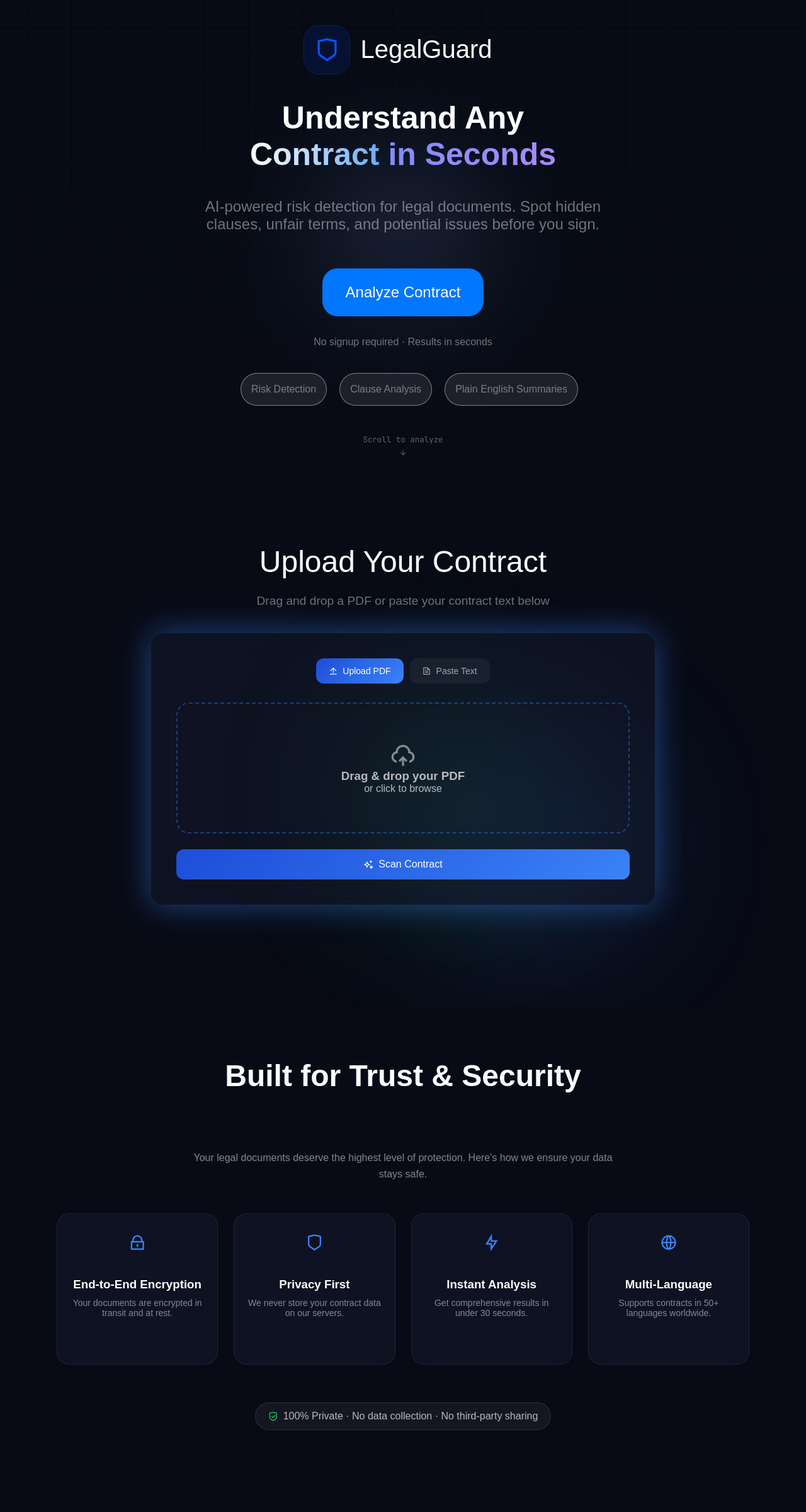
After one commit to AaryaMahajan09/LegalGuard, a Flask app: page /home in a window 1280 px wide. The commit adds this page. Shown: the whole page at 63% size. Run offline with Flask 3, Linux system fonts and the light colour scheme; some libraries are stand-ins or nearby versions.

Commit message:
Full UI rework

```diff
--- a/app.py
+++ b/app.py
@@ -52,6 +52,11 @@ def upload():
     return render_template("result.html", report=report)
 
 
+@app.route("/home")
+def home():
+    return render_template("home.html")
+
+
 if __name__ == "__main__":
     # debug=True auto-reloads on file changes during development
     app.run(debug=True, port=5000)
--- a/static/style.css
+++ b/static/style.css
@@ -2,7 +2,7 @@
    LegalGuard — style.css
    Font: Syne (display) + JetBrains Mono (code) + Inter (body)
    ============================================================ */
-
+/*
 :root {
     --bg:        #080c14;
     --bg2:       #0d1424;
@@ -26,7 +26,7 @@
     --shadow:    0 24px 60px rgba(0,0,0,0.5);
 }
 
-*, *::before, *::after { box-sizing: border-box; margin: 0; padding: 0; }
+*, *::before, *::after { box-sizing: border-box; margin: 0; padding: 0; } */
 
 html { scroll-behavior: smooth; }
 
--- /dev/null
+++ b/static/style1.css
@@ -0,0 +1,395 @@
+*{
+margin:0;
+padding:0;
+box-sizing:border-box;
+}
+
+html,body{
+width:100%;
+height:100%;
+color:white;
+font-family: Arial, Helvetica, sans-serif;
+background:#080b16;
+}
+
+.flex{
+display:flex;
+}
+
+#center{
+    display:flex;
+    justify-content: center;
+}
+
+a {
+    text-decoration: none;
+}
+
+.hero {
+    height: 100vh;
+
+    background:
+        linear-gradient(rgba(2, 8, 23, 0.196), #080b16),
+        url("img/bg_img1.png");
+
+    background-size: cover;
+    background-position: center;
+}
+
+#upload{
+    height: 100vh;
+}
+.blank1{
+    height: 5vh;
+}
+
+.logo i{
+    font-size: 5vh;
+    background-color: rgb(5, 17, 48);
+    padding: 2vh;
+    border-radius: 3vh;
+    border-style: solid;
+    border-color: rgb(15, 34, 84);
+    border-width: 1px;
+    color: rgb(13, 82, 255);
+}
+.logo p{
+    font-size: 5vh;
+    padding: 2vh;
+}
+.head{
+    font-size: 50px;
+    padding: 5vh;
+    font-weight: 800;
+    text-align:center;
+    padding-bottom: 0;
+}
+
+.gradient-text {
+    background: linear-gradient(90deg, #ffffff 0%, #6aabf7 100%);
+    -webkit-background-clip: text;
+    -webkit-text-fill-color: transparent;
+    background-clip: text;
+}
+
+.gradient-text-purple {
+    background: linear-gradient(90deg, #818cf8 0%, #a78bfa 100%);
+    -webkit-background-clip: text;
+    -webkit-text-fill-color: transparent;
+    background-clip: text;
+}
+
+.definition{
+    font-size:x-large;
+    color: rgba(255, 255, 255, 0.425);
+}
+
+.definition p{
+    text-align: center;
+    width: 50vw;
+    padding-top: 5vh;
+    padding-bottom: 5vh;
+}
+
+.cta-btn{
+    padding: 3vh;
+    margin: 2vh;
+    background-color: rgb(0, 119, 254);
+    width: 20vw;
+    font-size: x-large;
+    color: white;
+    border-radius: 3vh;
+}
+
+.cta-btn:hover{
+    background-color: rgb(0, 98, 210);
+}
+
+.line{
+    color: rgba(255, 255, 255, 0.425);
+    padding-top: 2vh;
+    padding-bottom: 5vh;
+}
+
+.hero-tag{
+    padding-top: 5vh;
+}
+
+.tag{
+    padding: 2vh;
+    color: rgba(255, 255, 255, 0.425);
+    border-style: solid;
+    border-color: rgba(255, 255, 255, 0.425);
+    background-color: rgba(255, 255, 255, 0.087);
+    border-radius: 5vh;
+    border-width: 1px;
+    margin-left: 20px;
+}
+
+.scroll-hint {
+    padding-top: 5vh;
+    display: flex;
+    flex-direction: column;
+    align-items: center;
+    gap: 6px;
+    font-size: 0.78rem;
+    color: rgba(255, 255, 255, 0.425);
+    font-family: 'JetBrains Mono', monospace;
+    animation: bounce 2s ease-in-out infinite;
+}
+
+@keyframes bounce {
+    0%, 100% {
+        transform: translateY(0);
+        opacity: 0.6;
+    }
+    50% {
+        transform: translateY(8px);
+        opacity: 1;
+    }
+}
+
+.head2{
+    font-size: 6vh;
+    padding: 3vh;
+}
+
+.text{
+    font-size: larger;
+    color: rgba(255, 255, 255, 0.425);
+    padding-bottom: 5vh;
+}
+
+.upload-section {
+    position: relative;
+    overflow: hidden;
+}
+
+
+.upload-container {
+    width: min(90%, 800px);
+    margin: auto;
+    padding: 40px;
+    border-radius: 20px;
+
+    background: rgba(20, 26, 47, 0.5);
+    backdrop-filter: blur(20px);
+
+    box-shadow: 0 0 50px rgba(59, 131, 246, 0.498);
+}
+
+
+.toggle {
+    display: flex;
+    justify-content: center;
+    gap: 10px;
+    margin-bottom: 30px;
+}
+
+.toggle button {
+    padding: 12px 20px;
+    border-radius: 12px;
+    border: none;
+    background: rgba(255,255,255,0.05);
+    color: rgba(255,255,255,0.6);
+    cursor: pointer;
+    font-size: 14px;
+
+    display: flex;
+    align-items: center;
+    gap: 8px;
+}
+
+
+.toggle .active {
+    background: linear-gradient(135deg, #1d4ed8, #3b82f6);
+    color: white;
+}
+
+
+.upload-box {
+    border: 2px dashed rgba(59, 130, 246, 0.4);
+    border-radius: 20px;
+
+    padding: 60px 20px;
+    text-align: center;
+
+    color: rgba(255,255,255,0.7);
+
+    transition: 0.3s;
+}
+
+
+.upload-box .icon {
+    font-size: 40px;
+    margin-bottom: 10px;
+    opacity: 0.7;
+}
+
+
+.upload-box:hover {
+    border-color: #3b82f6;
+    background: rgba(59, 130, 246, 0.05);
+}
+
+
+.scan-btn {
+    width: 100%;
+    margin-top: 25px;
+    padding: 15px;
+
+    border-radius: 12px;
+    border: none;
+
+    background: linear-gradient(135deg, #1d4ed8, #3b82f6);
+    color: white;
+
+    font-size: 16px;
+    cursor: pointer;
+
+    display: flex;
+    justify-content: center;
+    align-items: center;
+    gap: 8px;
+
+    transition: 0.3s;
+}
+
+
+.scan-btn:hover {
+    transform: translateY(-2px);
+    box-shadow: 0 4px 20px rgba(59, 130, 246, 0.3);
+}
+
+.bg-blur {
+    position: absolute;
+    width: 400px;
+    height: 400px;
+
+    background: radial-gradient(circle, #22c55e, transparent 60%);
+    filter: blur(120px);
+    opacity: 0.5;
+
+    animation: move1 12s infinite alternate ease-in-out;
+}
+
+.blur2 {
+    background: radial-gradient(circle, #3b82f6, transparent 60%);
+    animation: move2 14s infinite alternate ease-in-out;
+}
+
+@keyframes move1 {
+    0% { top: 10%; left: 10%; }
+    100% { top: 50%; left: 60%; }
+}
+
+@keyframes move2 {
+    0% { top: 60%; left: 70%; }
+    100% { top: 20%; left: 30%; }
+}
+
+#pasteArea {
+    display: none;
+    width: 100%;
+    height: 200px;
+
+    margin-top: 20px;
+    padding: 15px;
+
+    border-radius: 12px;
+    border: 1px solid rgba(255,255,255,0.1);
+
+    background: rgba(20, 26, 47, 0.6);
+    color: white;
+
+    resize: none;
+}
+
+.security {
+    padding: 80px 20px;
+    text-align: center;
+    position: relative;
+    height: 100vh;
+}
+
+
+.security h2 {
+    font-size: clamp(28px, 4vw, 48px);
+    margin-bottom: 10px;
+    padding-bottom: 10vh;
+}
+
+
+.subtitle {
+    color: rgba(255,255,255,0.5);
+    max-width: 700px;
+    margin: auto;
+    margin-bottom: 50px;
+    line-height: 1.6;
+}
+
+.cards {
+    display: grid;
+    grid-template-columns: repeat(auto-fit, minmax(220px, 1fr));
+    gap: 25px;
+    max-width: 1100px;
+    height: 30vh;
+    margin: auto;
+}
+
+/* CARD */
+.card {
+    padding: 30px 20px;
+    border-radius: 20px;
+
+    background: rgba(20, 26, 47, 0.5);
+    backdrop-filter: blur(20px);
+
+    border: 1px solid rgba(255,255,255,0.08);
+
+    transition: 0.3s;
+}
+
+/* ICON */
+.card .icon {
+    font-size: 28px;
+    color: #3b82f6;
+}
+
+/* TEXT */
+.card h3 {
+    margin-bottom: 10px;
+    padding-top: 5vh;
+}
+
+.card p {
+    color: rgba(255,255,255,0.5);
+    font-size: 14px;
+}
+
+/* HOVER EFFECT */
+.card:hover {
+    transform: translateY(-5px);
+    box-shadow: 0 20px 40px rgba(59, 130, 246, 0.15);
+}
+
+/* BADGE */
+.badge {
+    margin-top: 60px;
+    display: inline-flex;
+    align-items: center;
+    gap: 8px;
+
+    padding: 12px 20px;
+    border-radius: 50px;
+
+    background: rgba(255,255,255,0.05);
+    color: rgba(255,255,255,0.7);
+
+    border: 1px solid rgba(255,255,255,0.1);
+}
+
+/* ICON IN BADGE */
+.badge i {
+    color: #22c55e;
+}
--- /dev/null
+++ b/templates/home.html
@@ -0,0 +1,156 @@
+<!DOCTYPE html>
+<html lang="en">
+<head>
+    <meta charset="UTF-8">
+    <meta name="viewport" content="width=device-width, initial-scale=1.0">
+    <title>LegalGuard | AI Contract Auditor</title>
+    <link href="https://cdn.jsdelivr.net/npm/remixicon@4.9.0/fonts/remixicon.css" rel="stylesheet"/>
+    <link rel="preconnect" href="https://fonts.googleapis.com">
+    <link rel="preconnect" href="https://fonts.gstatic.com" crossorigin>
+    <link href="https://fonts.googleapis.com/css2?family=Syne:wght@400;600;700;800&family=JetBrains+Mono:wght@400;500&family=Inter:wght@400;500&display=swap" rel="stylesheet">
+    <link rel="stylesheet" href="{{ url_for('static', filename='style1.css') }}">
+</head>
+
+<body>
+    <section id="hero" class="hero">
+        <div class="blank1"></div>
+        <div class="logo" id="center">
+            <i class="ri-shield-line"></i>
+            <p>LegalGuard</p>
+        </div>
+        <div id="center">
+            <div class="head">
+                Understand Any<br>
+                <span class="gradient-text">Contract</span>  <span class="gradient-text-purple">in Seconds</span>
+            </div>
+        </div>
+        <div class="definition" id="center">
+            <p>AI-powered risk detection for legal documents. Spot hidden clauses, unfair terms, and potential issues before you sign.</p>
+        </div>
+        <div class="nextpage" id="center">
+            <a href="#upload" class="cta-btn" id="center">
+                <p>Analyze Contract</p>
+            </a>
+        </div>
+        <p class="line" id="center">No signup required       ·       Results in seconds</p>
+
+        <div class="hero-tags" id="center">
+            <span class="tag">Risk Detection</span>
+            <span class="tag">Clause Analysis</span>
+            <span class="tag">Plain English Summaries</span>
+        </div>
+
+        <div class="scroll-hint">
+            <span>Scroll to analyze</span>
+            <i class="ri-arrow-down-line"></i>
+        </div>
+    </section>
+
+    <section id="upload" class="upload-section">
+
+        <div class="bg-blur"></div>
+        <div class="bg-blur blur2"></div>
+
+        <div class="blank1"></div>
+        <div class="head2" id="center">Upload Your Contract</div>
+        <div class="text" id="center">
+            Drag and drop a PDF or paste your contract text below
+        </div>
+
+        <div class="upload-container">
+
+            <div class="toggle">
+                <button class="active" id="uploadTab">
+                    <i class="ri-upload-line"></i> Upload PDF
+                </button>
+                <button id="pasteTab">
+                    <i class="ri-file-text-line"></i> Paste Text
+                </button>
+            </div>
+
+            <div class="upload-box" id="uploadBox">
+                <i class="ri-upload-cloud-2-line icon"></i>
+                <h3>Drag & drop your PDF</h3>
+                <p>or click to browse</p>
+                <input type="file" hidden>
+            </div>
+
+            <textarea id="pasteArea" placeholder="Paste your contract text here..."></textarea>
+
+            <button class="scan-btn">
+                <i class="ri-sparkling-line"></i> Scan Contract
+            </button>
+
+        </div>
+    </section>
+
+    <section class="security">
+
+        <h2>Built for Trust & Security</h2>
+        <p class="subtitle">
+            Your legal documents deserve the highest level of protection. Here's how we ensure your data stays safe.
+        </p>
+
+        <div class="cards">
+
+            <div class="card">
+                <i class="ri-lock-line icon"></i>
+                <h3>End-to-End Encryption</h3>
+                <p>Your documents are encrypted in transit and at rest.</p>
+            </div>
+
+            <div class="card">
+                <i class="ri-shield-line icon"></i>
+                <h3>Privacy First</h3>
+                <p>We never store your contract data on our servers.</p>
+            </div>
+
+            <div class="card">
+                <i class="ri-flashlight-line icon"></i>
+                <h3>Instant Analysis</h3>
+                <p>Get comprehensive results in under 30 seconds.</p>
+            </div>
+
+            <div class="card">
+                <i class="ri-global-line icon"></i>
+                <h3>Multi-Language</h3>
+                <p>Supports contracts in 50+ languages worldwide.</p>
+            </div>
+
+        </div>
+
+        <div class="badge">
+            <i class="ri-shield-check-line"></i>
+            100% Private · No data collection · No third-party sharing
+        </div>
+
+    </section>
+
+
+</body>
+
+<script>
+const uploadTab = document.getElementById("uploadTab");
+const pasteTab = document.getElementById("pasteTab");
+
+const uploadBox = document.getElementById("uploadBox");
+const pasteArea = document.getElementById("pasteArea");
+
+uploadTab.onclick = () => {
+    uploadBox.style.display = "block";
+    pasteArea.style.display = "none";
+
+    uploadTab.classList.add("active");
+    pasteTab.classList.remove("active");
+};
+
+pasteTab.onclick = () => {
+    uploadBox.style.display = "none";
+    pasteArea.style.display = "block";
+
+    pasteTab.classList.add("active");
+    uploadTab.classList.remove("active");
+};
+</script>
+
+</html>
--- a/templates/index.html
+++ b/templates/index.html
@@ -50,7 +50,6 @@
 
             <div class="scroll-hint">
                 <span>Scroll to analyze</span>
-                <svg width="16" height="16" viewBox="0 0 24 24" fill="none" stroke="currentColor" stroke-width="2"><path d="M12 5v14M5 12l7 7 7-7"/></svg>
             </div>
         </div>
     </section>
```
Also changed, not shown: static/img/bg_img1.png (added), static/script1.js (added).
